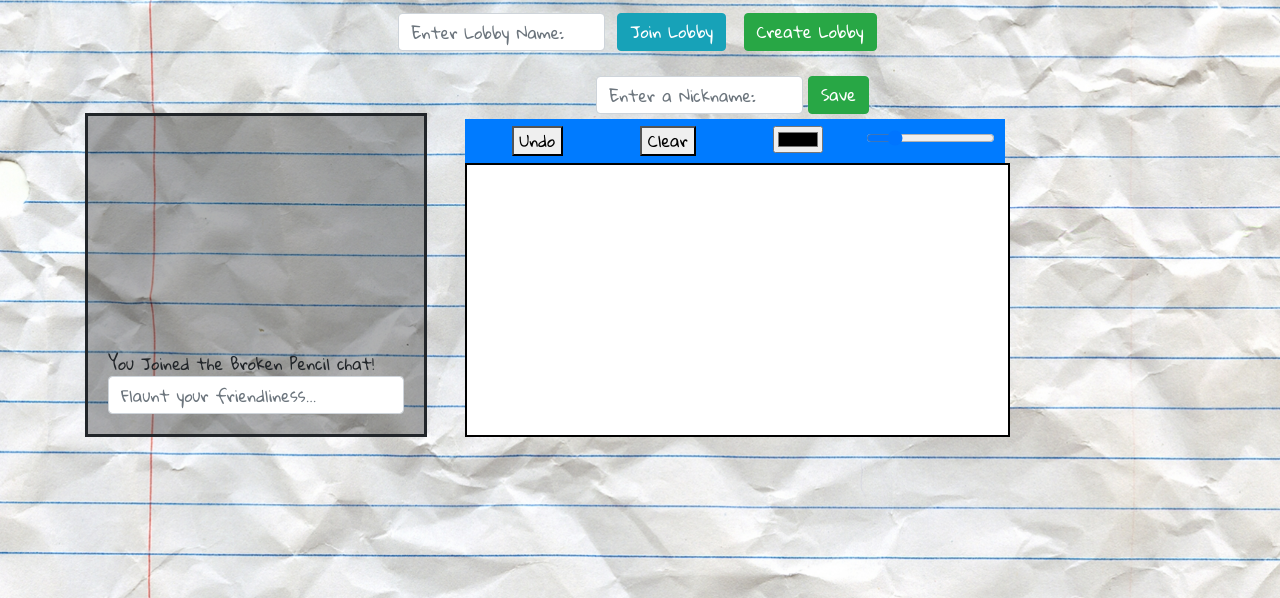
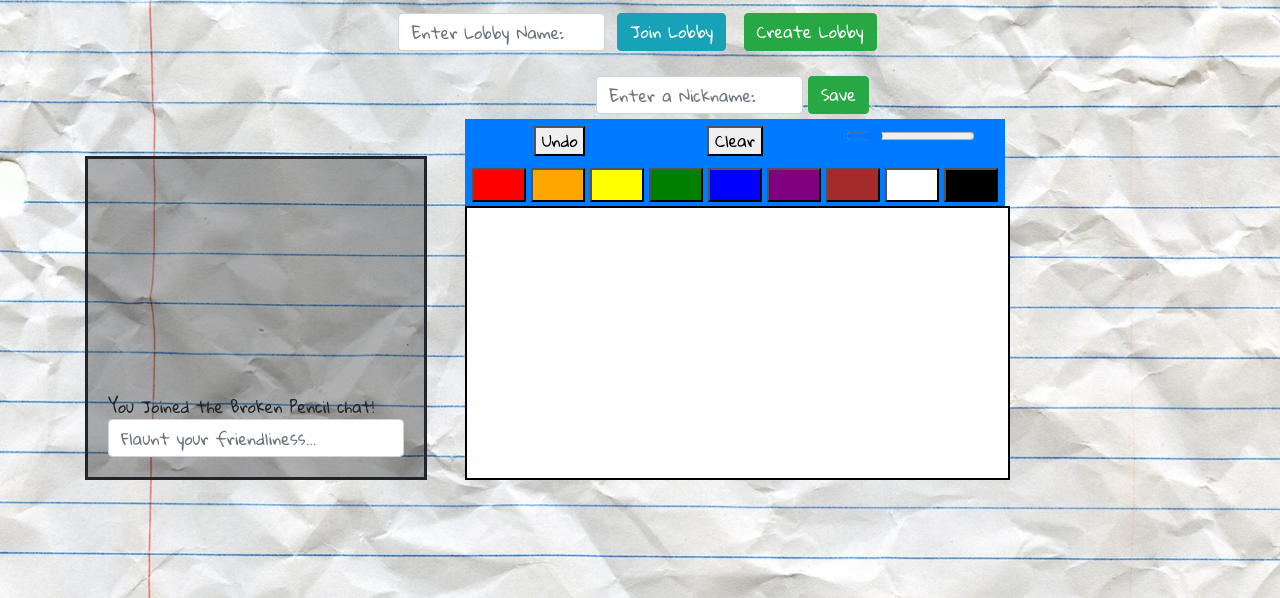
Before and after one commit to ssreekar/Broken-Pencil, a website: page public/index.html in a window 1280 px wide. Shown: the part 202-800 px from the top of the page. Drawn offline with nearby package versions, Linux system fonts and the light colour scheme; no server answers.

Commit message:
Color Picker, bug Fixes
Added the color picker to the game
as well as fixed some bugs that existed

```diff
--- a/public/draw.js
+++ b/public/draw.js
@@ -97,17 +97,34 @@ function init () {
         if (brush.down)
             mouseEvent(e);
     });
+    $('#color-red').click(()=>{
+        brush.color = '#FF0000';
+    });
+    $('#color-orange').click(()=>{
+        brush.color = '#FFA500';
+    });
+    $('#color-yellow').click(()=>{
+        brush.color = '#FFFF00';
+    });
+    $('#color-green').click(()=>{
+        brush.color = '#008000'
+    });
+    $('#color-blue').click(()=>{
+        brush.color = '#0000FF';
+    });
+    $('#color-purple').click(()=>{
+        brush.color = '#800080';
+    });
+    $('#color-brown').click(()=>{
+        brush.color = '#8B4513';
+    });
+    $('#color-white').click(()=>{
+        brush.color = '#FFFFFF';
+    });
+    $('#color-black').click(()=>{
+        brush.color = '#000000';
+    });
 
-    $('#save-btn').click(function () {
-        var artwork = canvas[0].toDataURL();
-        console.log(artwork);
-        //this commented part below is code to be copied when redrawing saved image!
-        //var art = document.createElement('img');
-        //art.src = artwork
-        //ctx.drawImage(art, 5, 5,);
-        // Temp Soln since current storage for game has yet to be decided on
-
-    });
 
     $('#undo-btn').click(function () {
         strokes.pop();
@@ -120,9 +137,6 @@ function init () {
         redraw();
     });
 
-    $('#color-picker').on('input', function () {
-        brush.color = this.value;
-    });
 
     $('#brush-size').on('input', function () {
         brush.size = this.value;
--- a/public/index.html
+++ b/public/index.html
@@ -129,12 +129,37 @@
                             <button id="clear-btn" >Clear</button>
                         </li>
                         <li class ="nav-item">
-                            <input type="color" id="color-picker" >
-                        </li>
-                        <li class ="nav-item" style="padding:2px">
                             <input type="range" id="brush-size" min="1" max="50" value="10">
                         </li>
-
+                    </ul>
+                    <ul id = "color-picker" class="nav bg-primary nav-justified" style="padding:4px">
+                        <li class ="nav-item">
+                            <button id="color-red"></button>
+                        </li>
+                        <li class ="nav-item">
+                            <button id="color-orange"></button>
+                        </li>
+                        <li class ="nav-item">
+                            <button id="color-yellow"></button>
+                        </li>
+                        <li class ="nav-item">
+                            <button id="color-green"></button>
+                        </li>
+                        <li class ="nav-item">
+                            <button id="color-blue"></button>
+                        </li>
+                        <li class ="nav-item">
+                            <button id="color-purple"></button>
+                        </li>
+                        <li class ="nav-item">
+                            <button id="color-brown"></button>
+                        </li>
+                        <li class ="nav-item">
+                            <button id="color-white"></button>
+                        </li>
+                        <li class ="nav-item">
+                            <button id="color-black"></button>
+                        </li>
                     </ul>
                     <canvas id="draw"></canvas>
                 </div>
--- a/public/script.js
+++ b/public/script.js
@@ -145,6 +145,10 @@ leaveLobbyButton.addEventListener('click', ()=>{
     setupHomepage()
     lobbyName = 'Global'
     chatMsg.innerHTML = ''
+    cantDraw = false
+    strokes = []
+    tempImage = null
+    redraw()
     appendInfo('You Joined the Broken Pencil chat!')
 })
 
@@ -380,3 +384,12 @@ playAgainButton.addEventListener('click', ()=>{
     setupGamepage()
     generateWords()
 })
+
+playAgainButton.addEventListener('click', ()=>{
+    socket.emit('play-again', lobbyName)
+    displayInstruction('startGame')
+    displayReadyMembers()
+    displayCurrentMembers()
+    setupGamepage()
+    generateWords()
+})
--- a/public/style.css
+++ b/public/style.css
@@ -72,6 +72,51 @@ body {
     width: 90%;
 }
 
+#color-red{
+    background-color: red;
+    padding: 15px 25px;
+}
+
+#color-orange{
+    background-color:orange;
+    padding: 15px 25px;
+}
+
+#color-yellow{
+    background-color:yellow;
+    padding: 15px 25px;
+}
+
+#color-green{
+    background-color:green;
+    padding: 15px 25px;
+}
+
+#color-blue{
+    background-color:blue;
+    padding: 15px 25px;
+}
+
+#color-purple{
+    background-color:purple;
+    padding: 15px 25px;
+}
+
+#color-brown{
+    background-color:brown;
+    padding: 15px 25px;
+}
+
+#color-white{
+    background-color:white;
+    padding: 15px 25px;
+}
+
+#color-black{
+    background-color:black;
+    padding: 15px 25px;
+}
+
 #drawing-board{
     width: 100%;
     height: 100%;
```
Also changed, not shown: server.js (+8 -2 lines).
